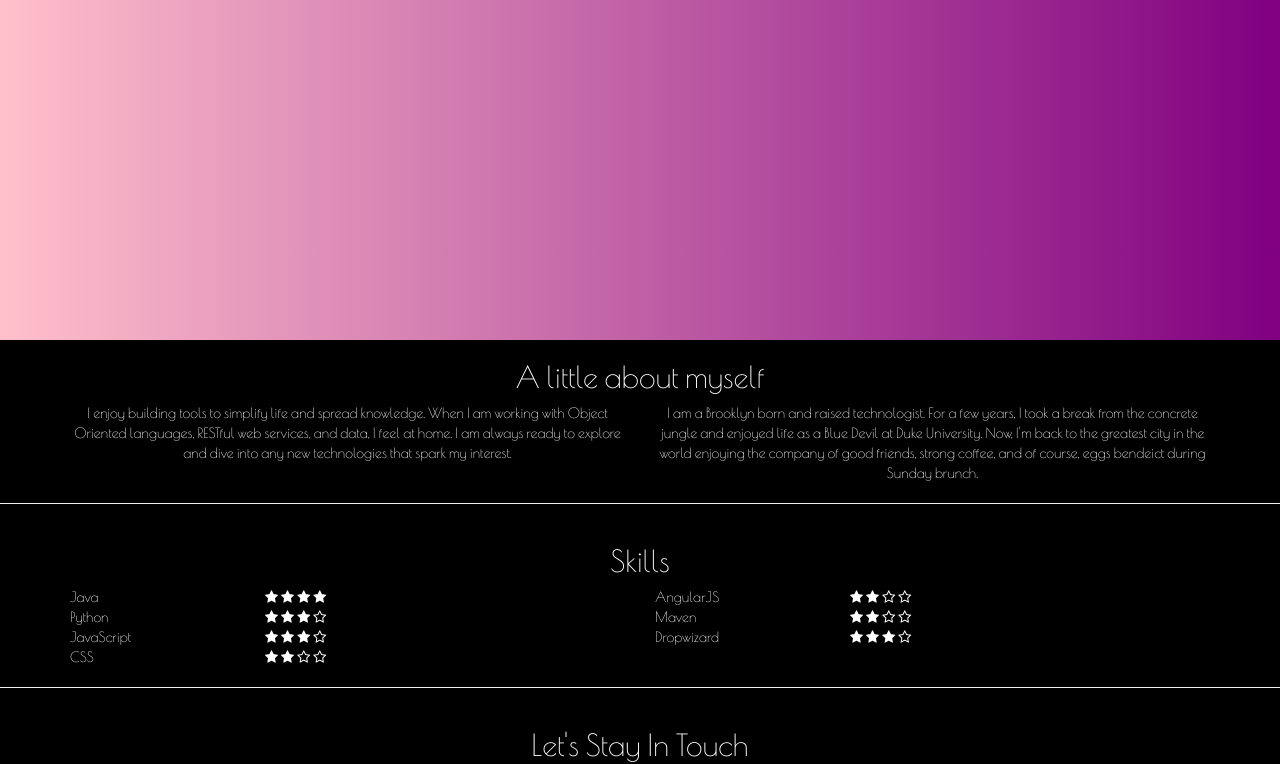
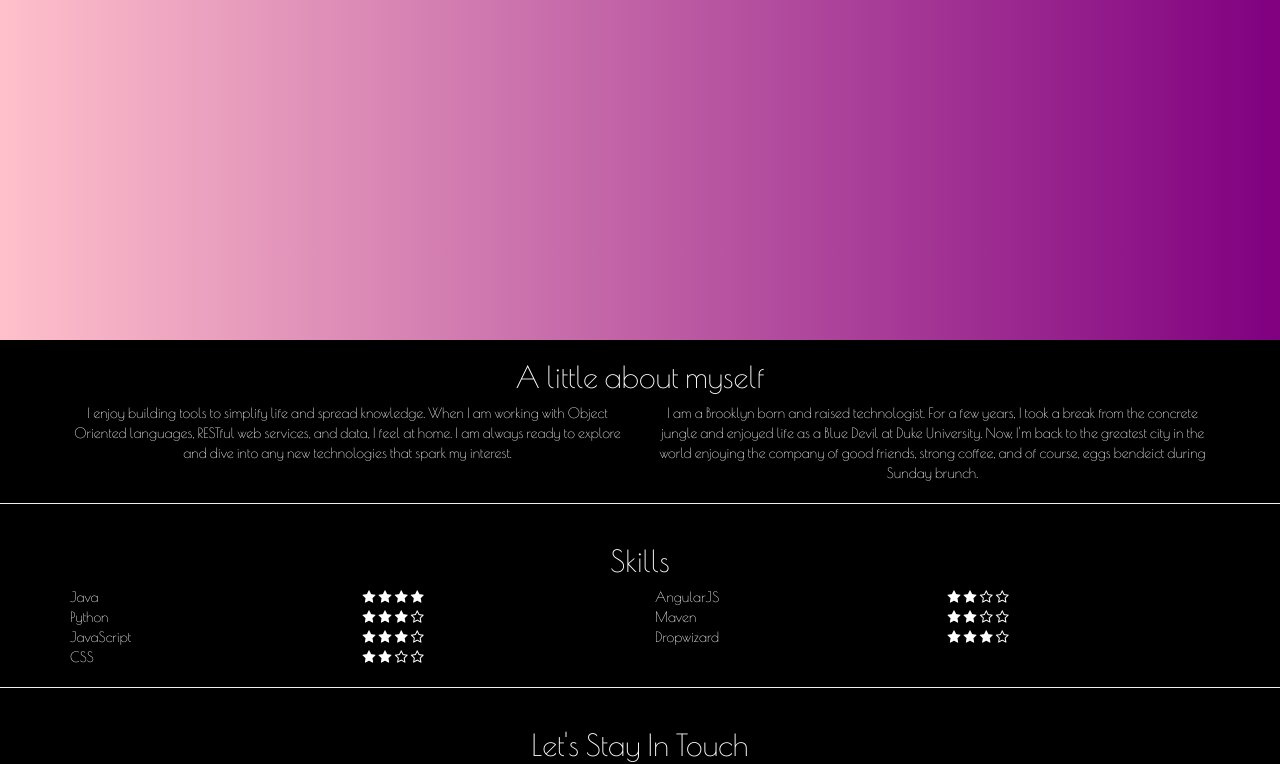
Before and after one commit to ldm810/personal-website, a plain HTML site: page index.html in a window 1280 px wide. Shown: the part 510-1274 px from the top of the page. Drawn offline with nearby package versions, Linux system fonts and the light colour scheme.

Commit message:
changes to adjust column distribution in skills section

```diff
--- a/index.html
+++ b/index.html
@@ -64,19 +64,19 @@
       <div >
          <h2 class="text-center">Skills</h2>
          <div class="row">
-            <div class="col-xs-2">
+            <div class="col-xs-3">
                Java
             </div>
-            <div class="col-xs-4">
+            <div class="col-xs-3">
                <i class="fa fa-star"></i>
                <i class="fa fa-star"></i>
                <i class="fa fa-star"></i>
                <i class="fa fa-star"></i>
             </div>
-            <div class="col-xs-2">
+            <div class="col-xs-3">
                AngularJS
             </div>
-            <div class="col-xs-4">
+            <div class="col-xs-3">
                <i class="fa fa-star"></i>
                <i class="fa fa-star"></i>
                <i class="fa fa-star-o"></i>
@@ -84,19 +84,19 @@
             </div>
          </div>
          <div class="row">
-            <div class="col-xs-2">
+            <div class="col-xs-3">
                Python
             </div>
-            <div class="col-xs-4">
+            <div class="col-xs-3">
                <i class="fa fa-star"></i>
                <i class="fa fa-star"></i>
                <i class="fa fa-star"></i>
                <i class="fa fa-star-o"></i>
             </div>
-            <div class="col-xs-2">
+            <div class="col-xs-3">
                Maven
             </div>
-            <div class="col-xs-4">
+            <div class="col-xs-3">
                <i class="fa fa-star"></i>
                <i class="fa fa-star"></i>
                <i class="fa fa-star-o"></i>
@@ -104,19 +104,19 @@
             </div>
          </div>
          <div class="row">
-            <div class="col-xs-2">
+            <div class="col-xs-3">
                JavaScript
             </div>
-            <div class="col-xs-4">
+            <div class="col-xs-3">
                <i class="fa fa-star"></i>
                <i class="fa fa-star"></i>
                <i class="fa fa-star"></i>
                <i class="fa fa-star-o"></i>
             </div>
-            <div class="col-xs-2">
+            <div class="col-xs-3">
                Dropwizard
             </div>
-            <div class="col-xs-4">
+            <div class="col-xs-3">
                <i class="fa fa-star"></i>
                <i class="fa fa-star"></i>
                <i class="fa fa-star"></i>
@@ -124,10 +124,10 @@
             </div>
          </div>
          <div class="row">
-            <div class="col-xs-2">
+            <div class="col-xs-3">
                CSS
             </div>
-            <div class="col-xs-4">
+            <div class="col-xs-3">
                <i class="fa fa-star"></i>
                <i class="fa fa-star"></i>
                <i class="fa fa-star-o"></i>
```
